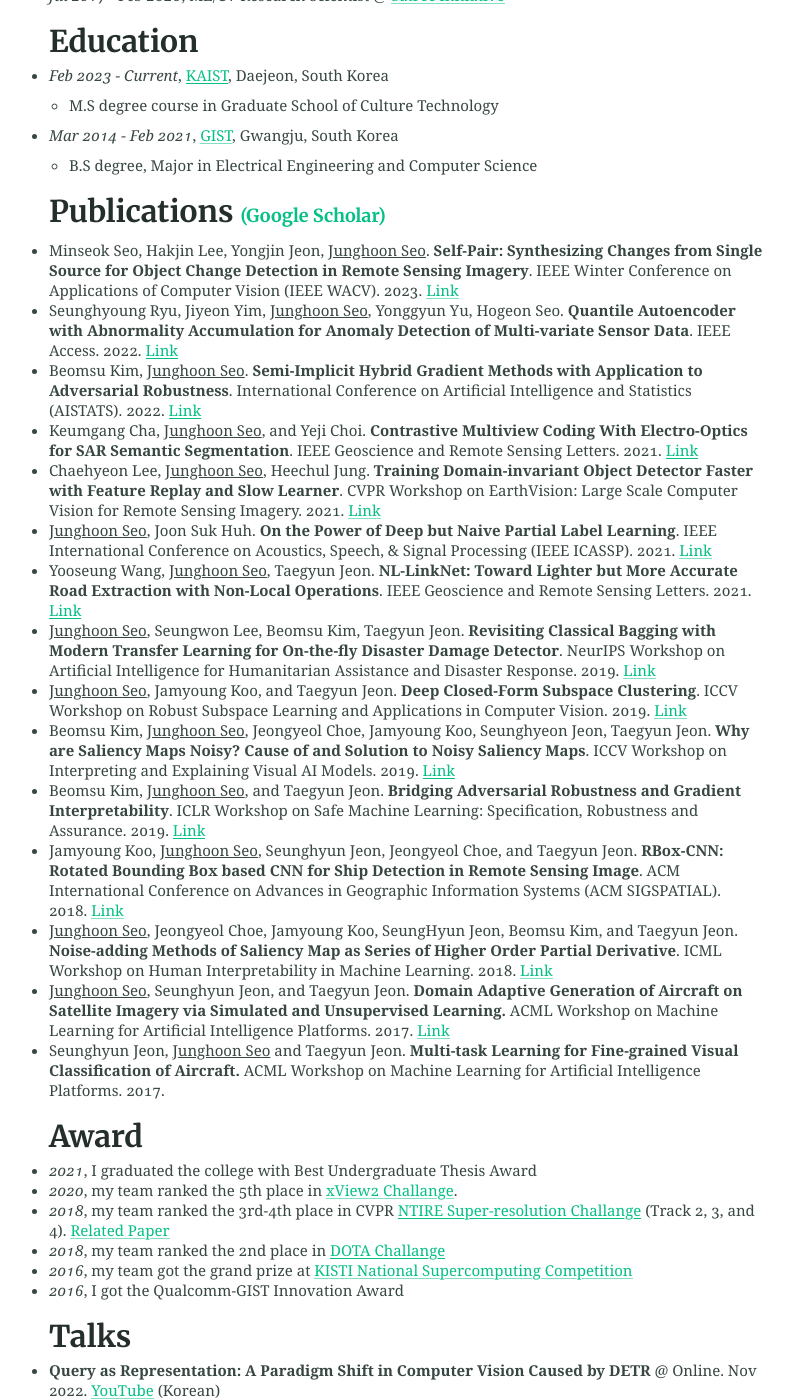
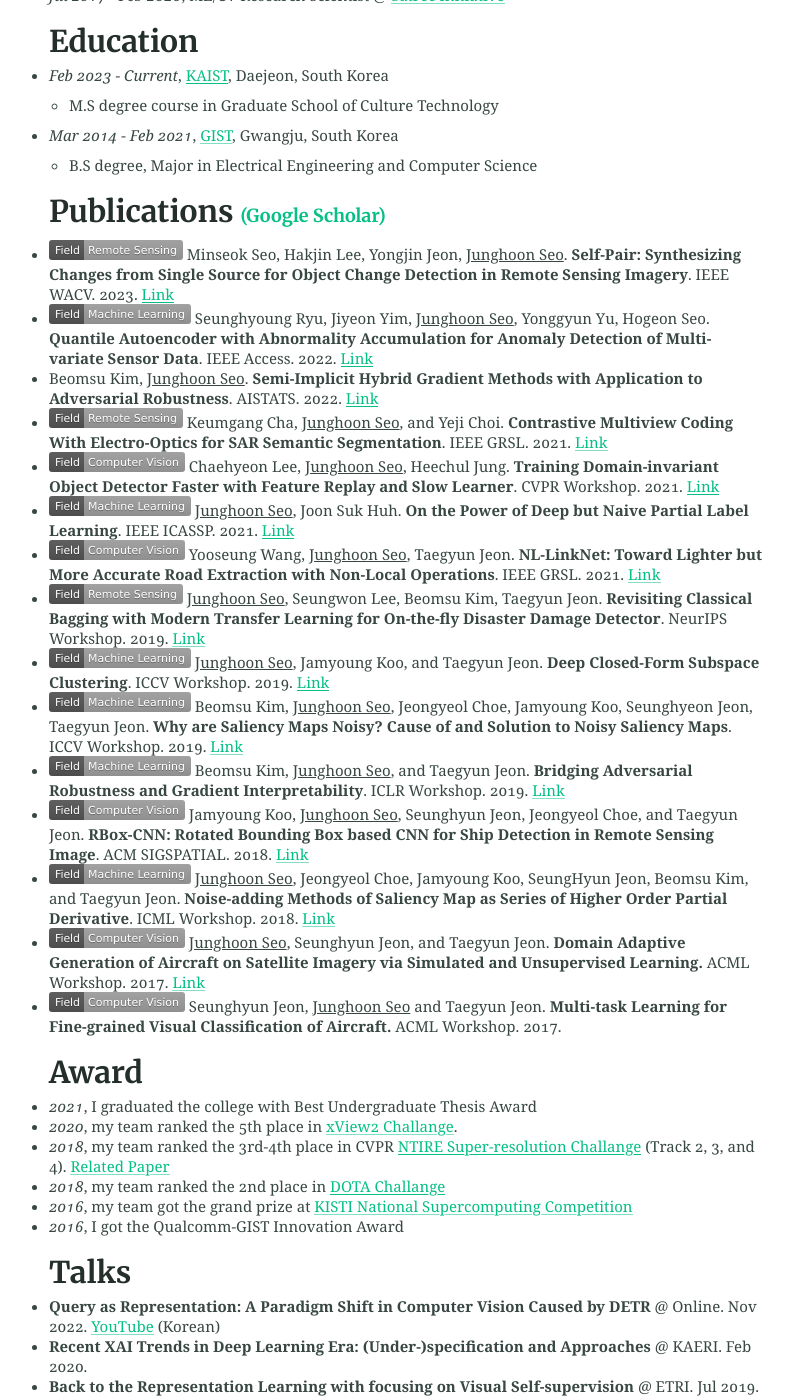
Before and after one commit to mikigom/mikigom.github.io, a Jekyll site: the page built from index.md, in a window 1280 px wide and 1400 px high, scrolled down 771 px. Shown: the whole window, without its empty margins (234-1027 px from the left). Built offline with Jekyll 4.4.1, drawn with Linux system fonts in a browser that asks for light colours.

Commit message:
Update index.md

```diff
--- a/index.md
+++ b/index.md
@@ -22,21 +22,21 @@ Hi, I am the technical leader of the research center at [SI Analytics](https://w
   * B.S degree, Major in Electrical Engineering and Computer Science
 
 ### Publications <span style="font-size:0.6em;">[(Google Scholar)](https://scholar.google.com/citations?user=9KBQk-YAAAAJ&hl=en)</span>
-* Minseok Seo, Hakjin Lee, Yongjin Jeon, <U>Junghoon Seo</U>. **Self-Pair: Synthesizing Changes from Single Source for Object Change Detection in Remote Sensing Imagery**. IEEE Winter Conference on Applications of Computer Vision (IEEE WACV). 2023. [Link](https://openaccess.thecvf.com/content/WACV2023/html/Seo_Self-Pair_Synthesizing_Changes_From_Single_Source_for_Object_Change_Detection_WACV_2023_paper.html)
-* Seunghyoung Ryu, Jiyeon Yim, <U>Junghoon Seo</U>, Yonggyun Yu, Hogeon Seo. **Quantile Autoencoder with Abnormality Accumulation for Anomaly Detection of Multi-variate Sensor Data**. IEEE Access. 2022. [Link](https://ieeexplore.ieee.org/abstract/document/9810961/)
-* Beomsu Kim, <U>Junghoon Seo</U>. **Semi-Implicit Hybrid Gradient Methods with Application to Adversarial Robustness**. International Conference on Artificial Intelligence and Statistics (AISTATS). 2022. [Link](https://arxiv.org/abs/2202.10523)
-* Keumgang Cha, <U>Junghoon Seo</U>, and Yeji Choi. **Contrastive Multiview Coding With Electro-Optics for SAR Semantic Segmentation**. IEEE Geoscience and Remote Sensing Letters. 2021. [Link](https://ieeexplore.ieee.org/abstract/document/9537157?casa_token=BKmjojS1rVUAAAAA:fGEfg34u8sfBOI0rtnaq2vs2wNbFGDr3cjH-Hr9zHkKWsNwaa1EsNywaRz62t6V4jABWErGoPg)
-* Chaehyeon Lee, <U>Junghoon Seo</U>, Heechul Jung. **Training Domain-invariant Object Detector Faster with Feature Replay and Slow Learner**. CVPR Workshop on EarthVision: Large Scale Computer Vision for Remote Sensing Imagery. 2021. [Link](https://arxiv.org/abs/2105.14693)
-* <U>Junghoon Seo</U>, Joon Suk Huh. **On the Power of Deep but Naive Partial Label Learning**. IEEE International Conference on Acoustics, Speech, & Signal Processing (IEEE ICASSP). 2021. [Link](https://arxiv.org/abs/2010.11600)
-* Yooseung Wang, <U>Junghoon Seo</U>, Taegyun Jeon. **NL-LinkNet: Toward Lighter but More Accurate Road Extraction with Non-Local Operations**. IEEE Geoscience and Remote Sensing Letters. 2021. [Link](https://ieeexplore.ieee.org/document/9336223?fbclid=IwAR05z_8K7UWYGS5Wb6kJEg_1BMGC2BpTXsV0bI8cpCqCKeLWAm8UHFXsEOw)
-* <U>Junghoon Seo</U>, Seungwon Lee, Beomsu Kim, Taegyun Jeon. **Revisiting Classical Bagging with Modern Transfer Learning for On-the-fly Disaster Damage Detector**. NeurIPS Workshop on Artificial Intelligence for Humanitarian Assistance and Disaster Response. 2019. [Link](https://arxiv.org/abs/1910.01911)
-* <U>Junghoon Seo</U>, Jamyoung Koo, and Taegyun Jeon. **Deep Closed-Form Subspace Clustering**. ICCV Workshop on Robust Subspace Learning and Applications in Computer Vision. 2019. [Link](https://arxiv.org/abs/1908.09419)
-* Beomsu Kim, <U>Junghoon Seo</U>, Jeongyeol Choe, Jamyoung Koo, Seunghyeon Jeon, Taegyun Jeon. **Why are Saliency Maps Noisy? Cause of and Solution to Noisy Saliency Maps**. ICCV Workshop on Interpreting and Explaining Visual AI Models. 2019. [Link](https://arxiv.org/abs/1902.04893)
-* Beomsu Kim, <U>Junghoon Seo</U>, and Taegyun Jeon. **Bridging Adversarial Robustness and Gradient Interpretability**. ICLR Workshop on Safe Machine Learning: Specification, Robustness and Assurance. 2019. [Link](https://arxiv.org/abs/1903.11626)
-* Jamyoung Koo, <U>Junghoon Seo</U>, Seunghyun Jeon, Jeongyeol Choe, and Taegyun Jeon. **RBox-CNN: Rotated Bounding Box based CNN for Ship Detection in Remote Sensing Image**. ACM International Conference on Advances in Geographic Information Systems (ACM SIGSPATIAL). 2018. [Link](https://dl.acm.org/citation.cfm?id=3274915)
-* <U>Junghoon Seo</U>, Jeongyeol Choe, Jamyoung Koo, SeungHyun Jeon, Beomsu Kim, and Taegyun Jeon. **Noise-adding Methods of Saliency Map as Series of Higher Order Partial Derivative**. ICML Workshop on Human Interpretability in Machine Learning. 2018. [Link](https://arxiv.org/abs/1806.03000)
-* <U>Junghoon Seo</U>, Seunghyun Jeon, and Taegyun Jeon. **Domain Adaptive Generation of Aircraft on Satellite Imagery via Simulated and Unsupervised Learning.** ACML Workshop on Machine Learning for Artificial Intelligence Platforms. 2017. [Link](https://arxiv.org/abs/1806.03002)
-* Seunghyun Jeon, <U>Junghoon Seo</U> and Taegyun Jeon. **Multi-task Learning for Fine-grained Visual Classification of Aircraft.** ACML Workshop on Machine Learning for Artificial Intelligence Platforms. 2017.
+* ![remote-sensing](/assets/Field-Remote Sensing-lightgrey.svg) Minseok Seo, Hakjin Lee, Yongjin Jeon, <U>Junghoon Seo</U>. **Self-Pair: Synthesizing Changes from Single Source for Object Change Detection in Remote Sensing Imagery**. IEEE WACV. 2023. [Link](https://openaccess.thecvf.com/content/WACV2023/html/Seo_Self-Pair_Synthesizing_Changes_From_Single_Source_for_Object_Change_Detection_WACV_2023_paper.html)
+* ![machine-learning](/assets/Field-Machine Learning-lightgrey.svg) Seunghyoung Ryu, Jiyeon Yim, <U>Junghoon Seo</U>, Yonggyun Yu, Hogeon Seo. **Quantile Autoencoder with Abnormality Accumulation for Anomaly Detection of Multi-variate Sensor Data**. IEEE Access. 2022. [Link](https://ieeexplore.ieee.org/abstract/document/9810961/)
+* Beomsu Kim, <U>Junghoon Seo</U>. **Semi-Implicit Hybrid Gradient Methods with Application to Adversarial Robustness**. AISTATS. 2022. [Link](https://arxiv.org/abs/2202.10523)
+* ![remote-sensing](/assets/Field-Remote Sensing-lightgrey.svg) Keumgang Cha, <U>Junghoon Seo</U>, and Yeji Choi. **Contrastive Multiview Coding With Electro-Optics for SAR Semantic Segmentation**. IEEE GRSL. 2021. [Link](https://ieeexplore.ieee.org/abstract/document/9537157?casa_token=BKmjojS1rVUAAAAA:fGEfg34u8sfBOI0rtnaq2vs2wNbFGDr3cjH-Hr9zHkKWsNwaa1EsNywaRz62t6V4jABWErGoPg)
+* ![computer-vision](/assets/Field-Computer Vision-lightgrey.svg) Chaehyeon Lee, <U>Junghoon Seo</U>, Heechul Jung. **Training Domain-invariant Object Detector Faster with Feature Replay and Slow Learner**. CVPR Workshop. 2021. [Link](https://arxiv.org/abs/2105.14693)
+* ![machine-learning](/assets/Field-Machine Learning-lightgrey.svg) <U>Junghoon Seo</U>, Joon Suk Huh. **On the Power of Deep but Naive Partial Label Learning**. IEEE ICASSP. 2021. [Link](https://arxiv.org/abs/2010.11600)
+* ![computer-vision](/assets/Field-Computer Vision-lightgrey.svg) Yooseung Wang, <U>Junghoon Seo</U>, Taegyun Jeon. **NL-LinkNet: Toward Lighter but More Accurate Road Extraction with Non-Local Operations**. IEEE GRSL. 2021. [Link](https://ieeexplore.ieee.org/document/9336223?fbclid=IwAR05z_8K7UWYGS5Wb6kJEg_1BMGC2BpTXsV0bI8cpCqCKeLWAm8UHFXsEOw)
+* ![remote-sensing](/assets/Field-Remote Sensing-lightgrey.svg) <U>Junghoon Seo</U>, Seungwon Lee, Beomsu Kim, Taegyun Jeon. **Revisiting Classical Bagging with Modern Transfer Learning for On-the-fly Disaster Damage Detector**. NeurIPS Workshop. 2019. [Link](https://arxiv.org/abs/1910.01911)
+* ![machine-learning](/assets/Field-Machine Learning-lightgrey.svg) <U>Junghoon Seo</U>, Jamyoung Koo, and Taegyun Jeon. **Deep Closed-Form Subspace Clustering**. ICCV Workshop. 2019. [Link](https://arxiv.org/abs/1908.09419)
+* ![machine-learning](/assets/Field-Machine Learning-lightgrey.svg) Beomsu Kim, <U>Junghoon Seo</U>, Jeongyeol Choe, Jamyoung Koo, Seunghyeon Jeon, Taegyun Jeon. **Why are Saliency Maps Noisy? Cause of and Solution to Noisy Saliency Maps**. ICCV Workshop. 2019. [Link](https://arxiv.org/abs/1902.04893)
+* ![machine-learning](/assets/Field-Machine Learning-lightgrey.svg) Beomsu Kim, <U>Junghoon Seo</U>, and Taegyun Jeon. **Bridging Adversarial Robustness and Gradient Interpretability**. ICLR Workshop. 2019. [Link](https://arxiv.org/abs/1903.11626)
+* ![computer-vision](/assets/Field-Computer Vision-lightgrey.svg) Jamyoung Koo, <U>Junghoon Seo</U>, Seunghyun Jeon, Jeongyeol Choe, and Taegyun Jeon. **RBox-CNN: Rotated Bounding Box based CNN for Ship Detection in Remote Sensing Image**. ACM SIGSPATIAL. 2018. [Link](https://dl.acm.org/citation.cfm?id=3274915)
+* ![machine-learning](/assets/Field-Machine Learning-lightgrey.svg) <U>Junghoon Seo</U>, Jeongyeol Choe, Jamyoung Koo, SeungHyun Jeon, Beomsu Kim, and Taegyun Jeon. **Noise-adding Methods of Saliency Map as Series of Higher Order Partial Derivative**. ICML Workshop. 2018. [Link](https://arxiv.org/abs/1806.03000)
+* ![computer-vision](/assets/Field-Computer Vision-lightgrey.svg) <U>Junghoon Seo</U>, Seunghyun Jeon, and Taegyun Jeon. **Domain Adaptive Generation of Aircraft on Satellite Imagery via Simulated and Unsupervised Learning.** ACML Workshop. 2017. [Link](https://arxiv.org/abs/1806.03002)
+* ![computer-vision](/assets/Field-Computer Vision-lightgrey.svg) Seunghyun Jeon, <U>Junghoon Seo</U> and Taegyun Jeon. **Multi-task Learning for Fine-grained Visual Classification of Aircraft.** ACML Workshop. 2017.
 
 ### Award
 * *2021*, I graduated the college with Best Undergraduate Thesis Award
```
